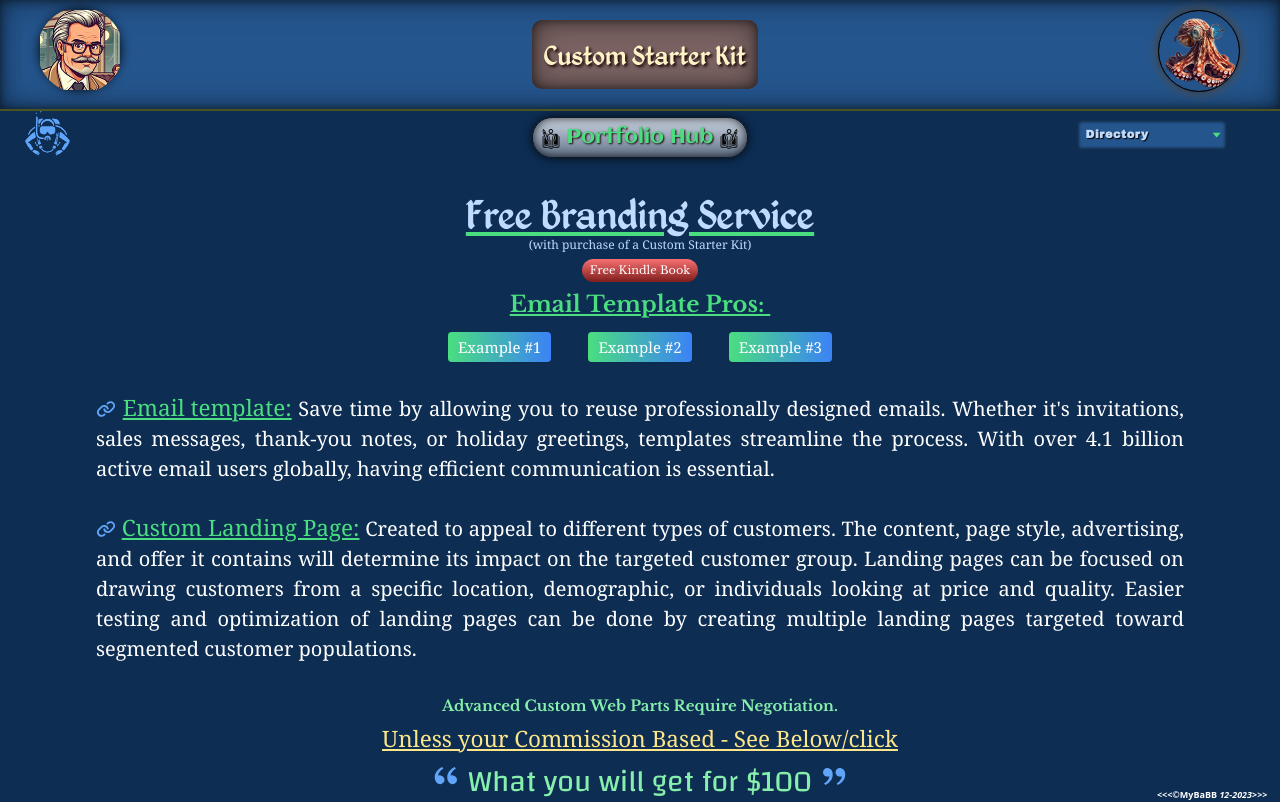
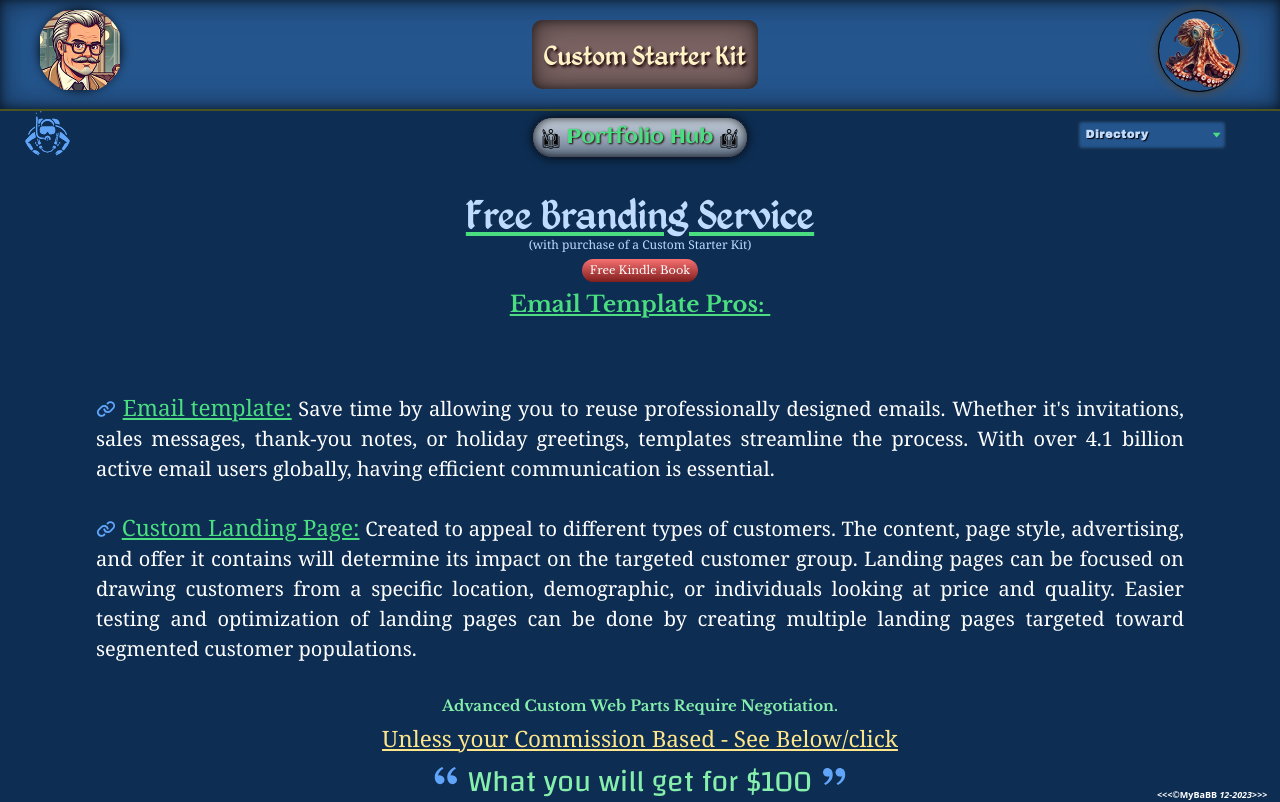
Before and after one commit to MyBaBB/100_Bucks_Intro, a React (Vite) app: page / in a window 1280 px wide. Shown: the top 802 px of the page. Built offline with nearby package versions, Linux system fonts and the light colour scheme.

Commit message:
added animations,   still having issues with vscode displaying animations. but this workd on npm preview

```diff
--- a/package.json
+++ b/package.json
@@ -15,6 +15,7 @@
     "format": "prettier --write ./src"
   },
   "dependencies": {
+    "gsap": "^3.12.5",
     "react": "^18.2.0",
     "react-dom": "^18.2.0",
     "react-icons": "^5.0.1"
--- a/src/App.css
+++ b/src/App.css
@@ -1,3 +1,6 @@
 :root {
   background-color: #2a61a1;
 }
+.exampleButton1, .exampleButton2, .exampleButton3   {
+  opacity: 1;
+}
--- a/src/components/ExampleButton.jsx
+++ b/src/components/ExampleButton.jsx
@@ -1,12 +1,77 @@
-import React from 'react'
+// eslint-disable-next-line no-unused-vars
+import { useState,useRef, useEffect } from "react";
+ import { gsap } from "gsap";
+
 
 const ExampleButton = () => {
+  let Example1 = useRef('null');
+  useEffect(() => {
+    console.log(Example1);
+    gsap.from(
+      Example1,
+
+       { scale: 0,
+        ease: "bounce",
+        duration: 2.2,
+        y: 100,
+        x:-300,
+        opacity: 1,
+       });
+
+  }, []);
+   console.log(Example1);
+
+
+  let Example2 = useRef('null');
+  useEffect(() => {
+
+    gsap.from(
+      Example2,
+
+      { scale: 0,
+        ease: "bounce",
+        duration: 2.2,
+        y: 100,
+
+        opacity: 1,
+       });
+
+  }, []);
+   console.log(Example2);
+
+
+  let Example3= useRef('null');
+  useEffect(() => {
+
+    gsap.from(
+      Example3,
+
+      { scale: 0,
+        ease: "bounce",
+        duration: 2.2,
+        y: 100,
+        x: 300,
+        opacity: 1,
+       });
+
+
+  }, []);
+   console.log(Example3);
+
+
+
+
+
+
+
+
   return (
     <div>
       <div className="relative m-auto mt-4  flex justify-between  w-[30%]  ">
             <a href=" https://mybabb.github.io/New-Email-Template/">
               <button
-                className="
+                ref={el => (Example1 = el)}
+                className="exampleButton1
                      relative   inline-flex items-center justify-center rounded-md
                      bg-gradient-to-r from-green-400 to-blue-500   px-4 py-2 text-2xl
                      font-medium text-white shadow-sm hover:bg-gradient-to-br focus:outline-none focus:ring-2
@@ -19,7 +84,8 @@ const ExampleButton = () => {
 
             <a href="https://mybabb.github.io/BasicEmail_gh_pages/">
               <button
-                className="
+                ref={el => (Example2 = el)}
+                className="exampleButton2
                      relative   inline-flex items-center justify-center
                      rounded-md bg-gradient-to-r from-green-400 to-blue-500  px-4 py-2 text-2xl
                      font-medium text-white shadow-sm hover:bg-gradient-to-br focus:outline-none focus:ring-2
@@ -31,7 +97,8 @@ const ExampleButton = () => {
             </a>
             <a href="https://mybabb.github.io/Pergola-Email/ ">
               <button
-                className="
+                ref={el => (Example3 = el)}
+                className="exampleButton3
                      relative   inline-flex items-center justify-center
                      rounded-md bg-gradient-to-r from-green-400 to-blue-500  px-4 py-2 text-2xl
                      font-medium text-white shadow-sm hover:bg-gradient-to-br focus:outline-none focus:ring-2
```
Also changed, not shown: 2 other files (tests, documents, lock files or other folders).
